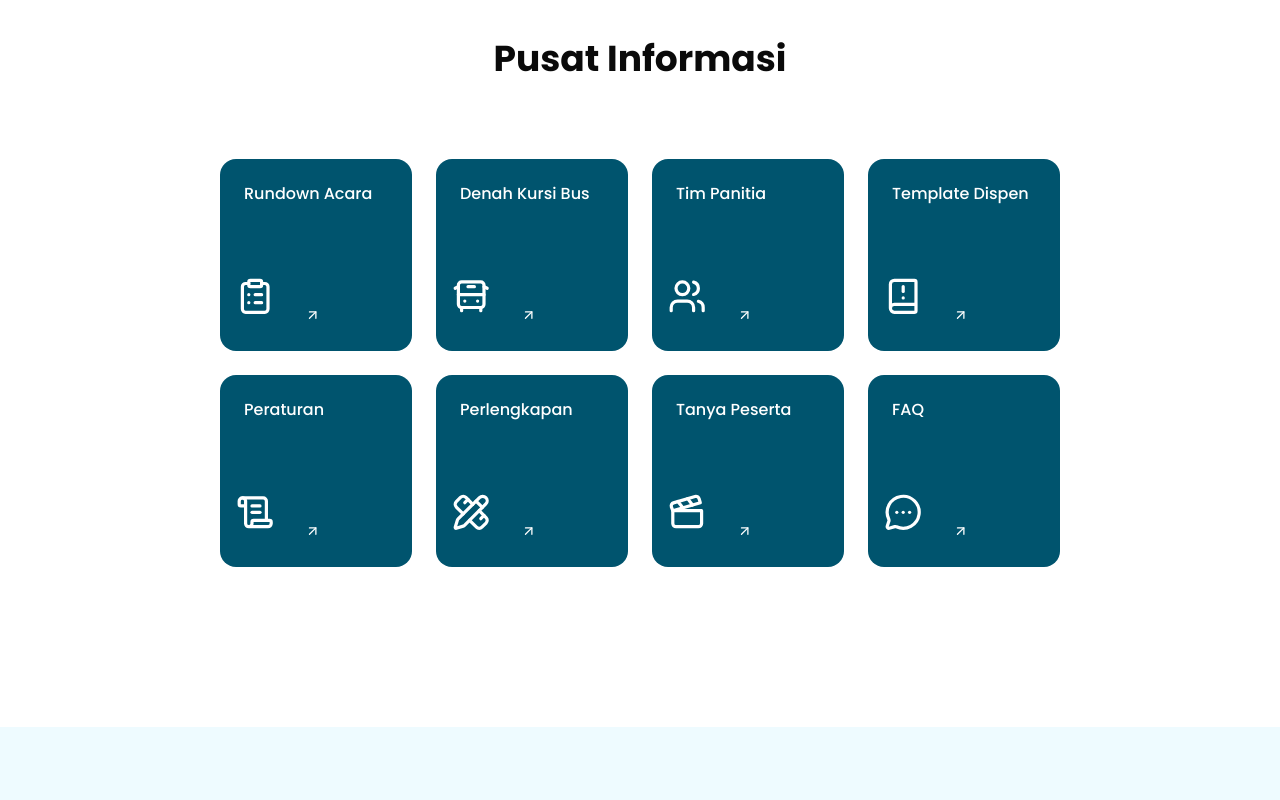
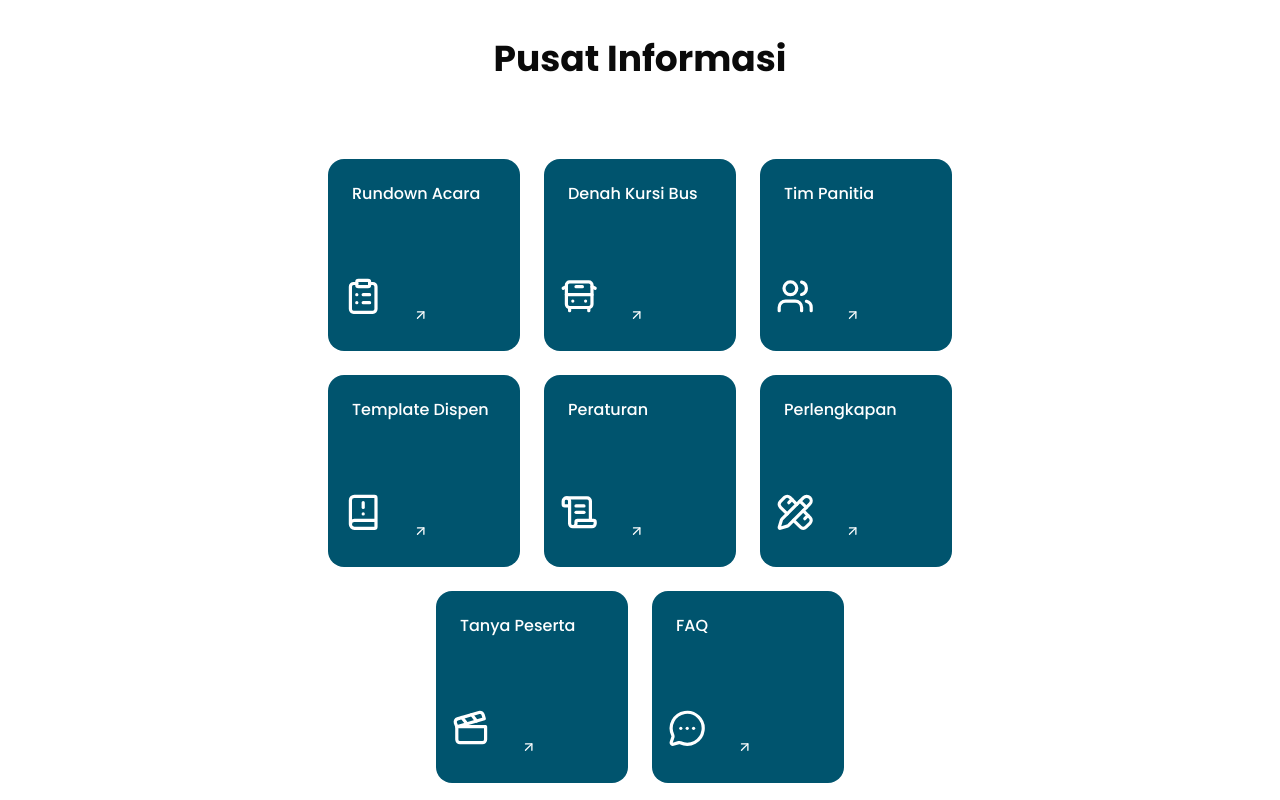
Before and after one commit to Gimerbone/DDSEAL-Linktree, a React (Vite) app: page / in a window 1280 px wide. Shown: the part 1720-2520 px from the top of the page. Built offline with nearby package versions, Linux system fonts and the light colour scheme; no server answers; the database is empty.

Commit message:
Fixing tablet responsiveness

```diff
--- a/src/blocks/Maps.tsx
+++ b/src/blocks/Maps.tsx
@@ -1,10 +1,10 @@
 export default function Maps() {
     return (
         <div
-            className="relative bg-[#eefbff] pt-20 h-180 w-full flex lg:flex-row flex-col-reverse items-center justify-center lg:gap-32 gap-12"
+            className="relative bg-[#eefbff] py-32 w-full flex lg:flex-row flex-col-reverse items-center justify-center lg:gap-32 gap-12"
         >
-            <div className="relative bg-[#eefbff] md:bg-white rounded-4xl py-16 w-330 flex lg:flex-row flex-col-reverse items-center justify-center lg:gap-32 gap-12">
-                <div className="relative flex flex-col lg:items-start items-center pt-4 md:h-100 lg:gap-2">
+            <div className="relative bg-[#eefbff] md:bg-white rounded-4xl md:py-16 lg:w-330 flex lg:flex-row flex-col-reverse items-center justify-center lg:gap-32 gap-12">
+                <div className="relative flex flex-col lg:items-start items-center pt-4 lg:h-100 lg:gap-2">
                     <p className="font-bold lg:text-4xl md:text-3xl text-2xl lg:text-left text-center">Lokasi Tujuan</p>
                     <p className="pt-4 lg:text-lg lg:w-120 md:w-[90vw] w-[85vw] lg:text-left text-justify md:text-center">Jl. Gatot Subroto No.24-25, Kuningan Bar., Kec. Mampang Prpt., Kota Jakarta Selatan, Daerah Khusus Ibukota Jakarta 12930</p>
                     <button
--- a/src/blocks/QuickLinks.tsx
+++ b/src/blocks/QuickLinks.tsx
@@ -5,7 +5,7 @@ export default function QuickLinks() {
     return (
         <div className="relative bg-white w-full py-24 md:py-32 flex flex-col items-center justify-center md:gap-12 gap-10">
             <h2 className="relative lg:text-4xl md:text-3xl text-2xl font-bold">Pusat Informasi</h2>
-            <div className="relative rounded-4xl w-screen md:w-230 p-4 md:p-8 bg-white flex flex-wrap justify-center gap-4 md:gap-6">
+            <div className="relative rounded-4xl w-screen md:max-w-180 lg:w-230 p-4 md:p-8 bg-white flex flex-wrap justify-center gap-4 md:gap-6">
                 <LinkContainer icon={ClipboardList} title = "Rundown Acara" link="https://drive.google.com/file/d/1_d18TW8VXJrGArGUocX0ZRn5v1VN1CHG/view?usp=drive_link"/>
                 <LinkContainer icon={BusFront} title = "Denah Kursi Bus" link="https://drive.google.com/file/d/1lTA9_5Uba2w7PD9IEwmdpDDiik_IiW9R/view?usp=drive_link"/>
                 <LinkContainer icon={Users} title = "Tim Panitia" link="https://example.com/"/>
```
